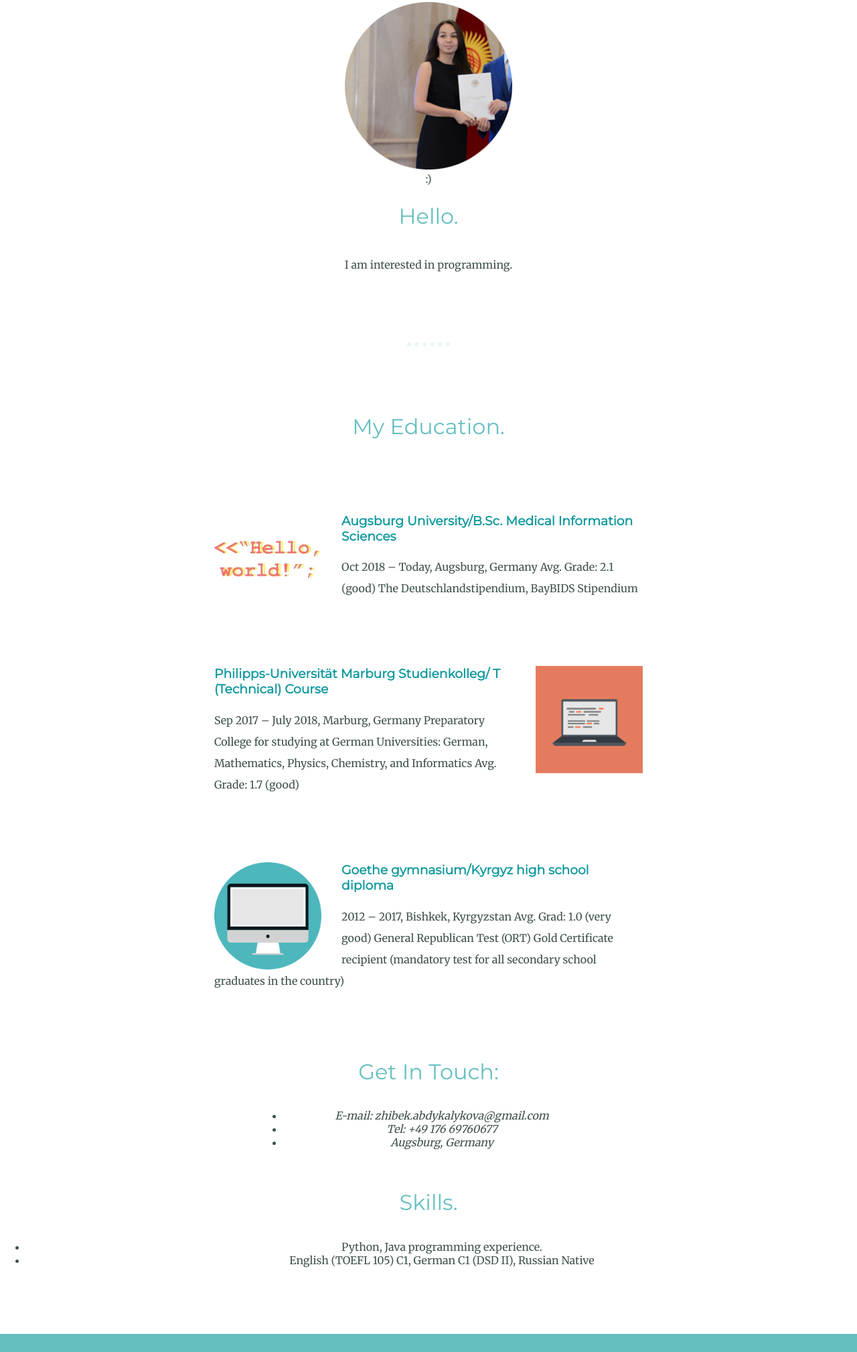
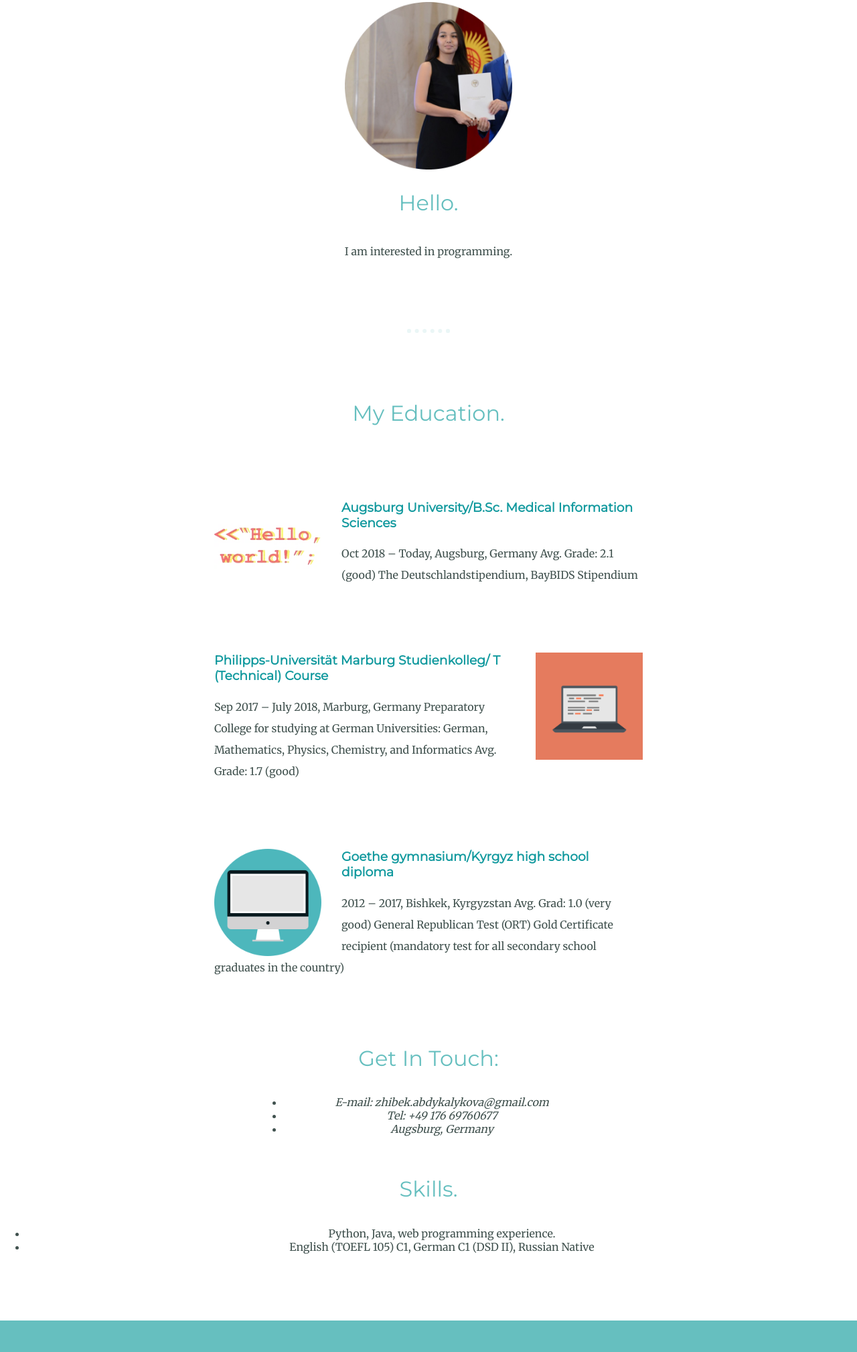
Before and after one commit to abdykazh/rsschool-cv, a plain HTML site: page index.html in a window 1280 px wide. Shown: the part 403-2421 px from the top of the page at 67% size. Drawn offline with Linux system fonts and the light colour scheme.

Commit message:
feat: change figcaption

```diff
--- a/index.html
+++ b/index.html
@@ -21,7 +21,7 @@
 		<div class="profile">
 			<figure>
 				<img src="images/photo-modified.png" alt="profile.img" width="250" height="250" />
-				<figcaption>:)</figcaption>
+				<figcaption></figcaption>
 			</figure>
 			<h2>Hello.</h2>
 			<p class="intro">I am interested in programming.</p>
@@ -70,7 +70,7 @@
 		<section>
 			<h2>Skills.</h2>
 			<ul>
-				<li>Python, Java programming experience.</li>
+				<li>Python, Java, web programming experience.</li>
 				<li>English (TOEFL 105) C1, German C1 (DSD II), Russian Native</li>
 			</ul>
 		</section>
```
